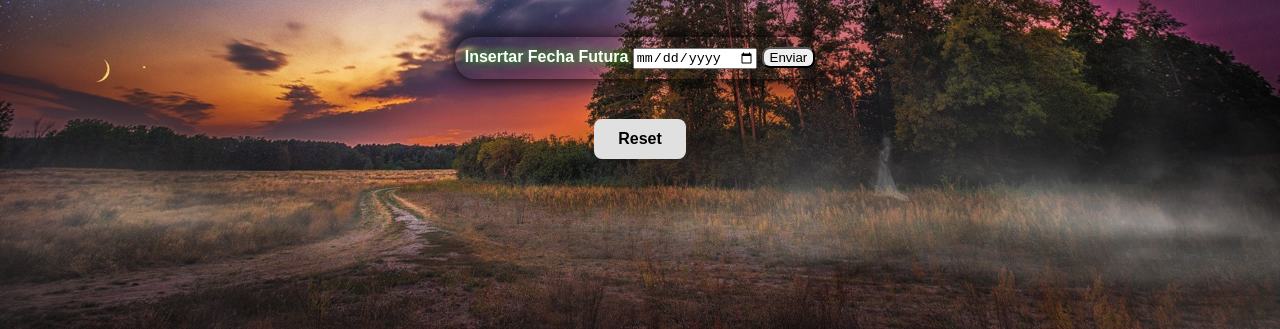
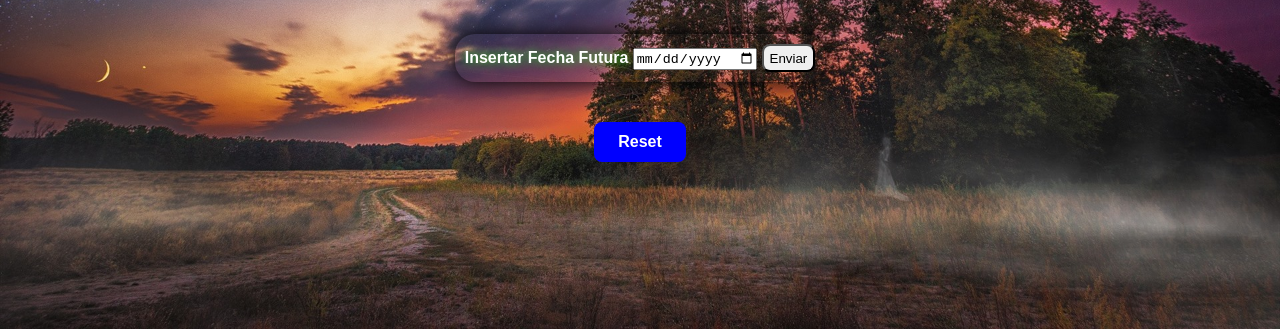
Before and after one commit to RivaldoEsteban/countdown-component, a plain HTML site: page index.html in a window 1280 px wide. In both pictures the pointer is over the button "Reset". Shown: the part 471-800 px from the top of the page. Drawn offline with Linux system fonts and the light colour scheme.

Commit message:
modificando los estilos

```diff
--- a/style.css
+++ b/style.css
@@ -51,6 +51,8 @@ body {
 
 #form button {
   border-radius: 8px;
+  cursor: pointer;
+  height: 28px;
 }
 
 .reset {
@@ -62,6 +64,11 @@ body {
   font: 600 normal 1rem/1rem arial;
   border: none;
   cursor: pointer;
+}
+
+.reset:hover {
+  background: blue;
+  color: white;
 }
 
 @media (max-width: 1200px) {
```
